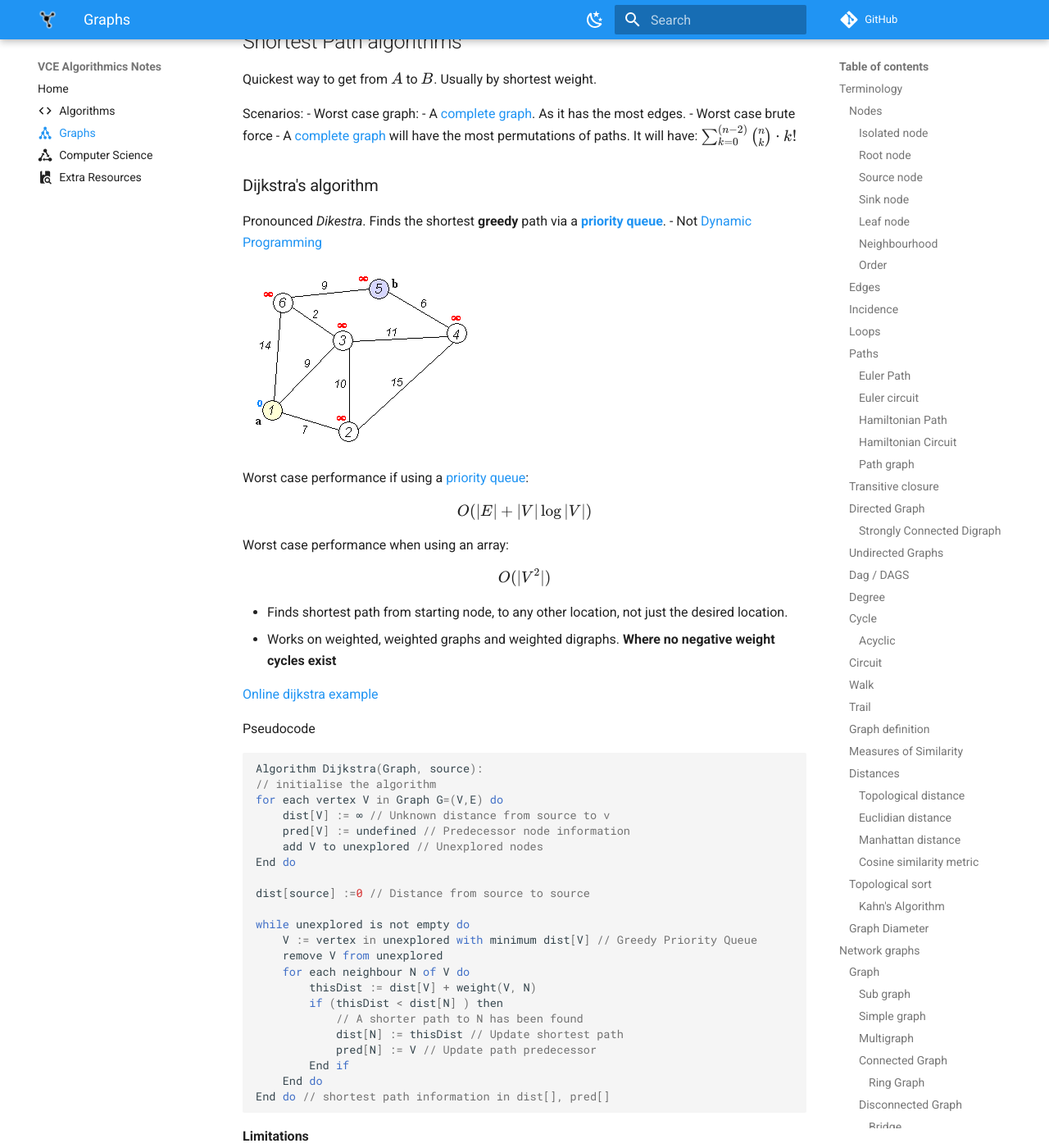
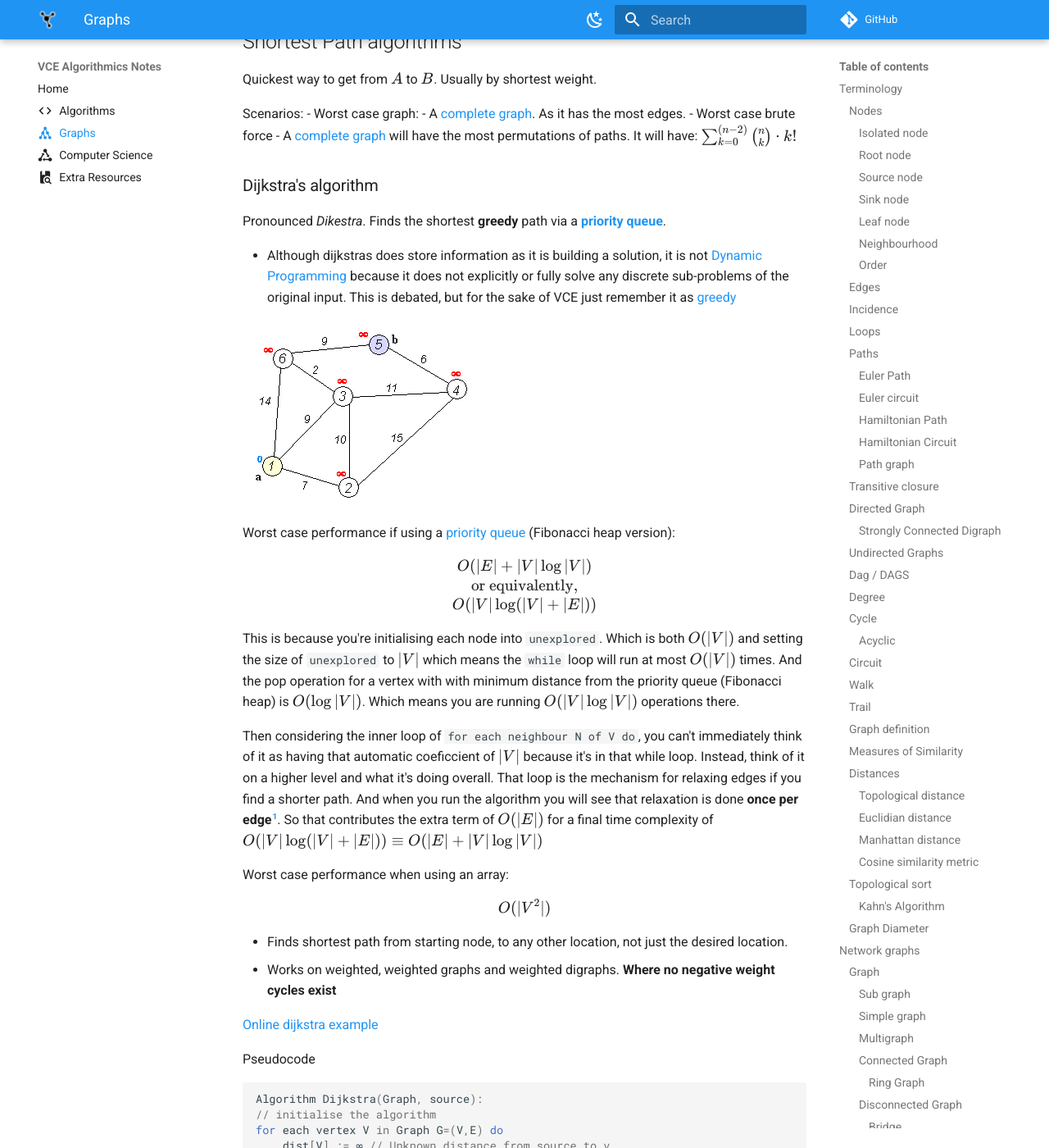
Before and after one commit to mcloughlan/algo-notes, an MkDocs documentation site: the page built from docs/graphs.md, in a window 1280 px wide and 1400 px high, scrolled down 32716 px. Shown: the whole window at 82% size. Built offline with MkDocs 1.6.1 and Material for MkDocs 9.7.7, drawn with Linux system fonts in a browser that asks for light colours; comment, search, counter and statistics services are not loaded; some of the changed text lies outside the part shown.

Commit message:
Added in depth explanation of dijkstras time complexity

````diff
--- a/docs/graphs.md
+++ b/docs/graphs.md
@@ -845,12 +845,21 @@ Scenarios:
 
 Pronounced *Dikestra*.
 Finds the shortest **greedy** path via a **[priority queue](computer-science.md#priority-queue)**.
-- Not [Dynamic Programming](algorithms.md#dynamic-programming)
+
+- Although dijkstras does store information as it is building a solution, it is not [Dynamic Programming](algorithms.md#dynamic-programming) because it does not explicitly or fully solve any discrete sub-problems of the original input. This is debated, but for the sake of VCE just remember it as [greedy](algorithms.md#greedy)
 
 <img src="images/Dijkstra_Animation.gif" alt="Dijkstra_Animation">
 
-Worst case performance if using a [priority queue](computer-science.md#priority-queue):
-$$\displaystyle O(|E|+|V|\log |V|)$$
+Worst case performance if using a [priority queue](computer-science.md#priority-queue) (Fibonacci heap version):
+$$
+\displaystyle O(|E|+|V|\log |V|) \newline
+\text{or equivalently,} \newline
+\displaystyle O(|V|\log(|V|+|E|))
+$$
+
+This is because you're initialising each node into `unexplored`. Which is both $O(|V|)$ and setting the size of `unexplored` to $|V|$ which means the `while` loop will run at most $O(|V|)$ times. And the pop operation for a vertex with with minimum distance from the priority queue (Fibonacci heap) is $O(\log |V|)$. Which means you are running $O(|V| \log |V|)$ operations there.
+
+Then considering the inner loop of `for each neighbour N of V do`, you can't immediately think of it as having that automatic coeficcient of $|V|$ because it's in that while loop. Instead, think of it on a higher level and what it's doing overall. That loop is the mechanism for relaxing edges if you find a shorter path. And when you run the algorithm you will see that relaxation is done **once per edge**[^dijkstra-edge]. So that contributes the extra term of $O(|E|)$ for a final time complexity of $O(|V|\log(|V|+|E|)) \equiv O(|E|+|V|\log |V|)$
 
 Worst case performance when using an array:
 $$\displaystyle O(|V^2|)$$
@@ -874,11 +883,11 @@ End do
 dist[source] :=0 // Distance from source to source
 
 while unexplored is not empty do
-	V := vertex in unexplored with minimum dist[V] // Greedy Priority Queue
+	V := vertex in unexplored with minimum dist[V] // Greedy Priority Queue (1)
 	remove V from unexplored
 	for each neighbour N of V do
 		thisDist := dist[V] + weight(V, N)
-		if (thisDist < dist[N] ) then
+		if (thisDist < dist[N]) then
 			// A shorter path to N has been found
 			dist[N] := thisDist // Update shortest path
 			pred[N] := V // Update path predecessor
@@ -887,9 +896,13 @@ while unexplored is not empty do
 End do // shortest path information in dist[], pred[]
 ```
 
+1. With Fibonacci heap, this discrete operation is `O(log |V|)`
+
 **Limitations**
 
 - Can't use negative weights
+
+[^dijkstra-edge]: On an undirected graph, you can argue that it does some edges twice which would make it $2|E|$. But in that case you use the convention that an undirected graph has one edge in each direction, so $2|E|$ is now $|E|$. Either way, it's still asymptotically $|E|$
 
 #### Expanding a node
 
--- a/mkdocs.yml
+++ b/mkdocs.yml
@@ -9,6 +9,7 @@ theme:
   logo: assets/logo.png
   features:
     - content.action.edit
+    - content.code.annotate
   palette:
     - scheme: default
       primary: "blue"
````
